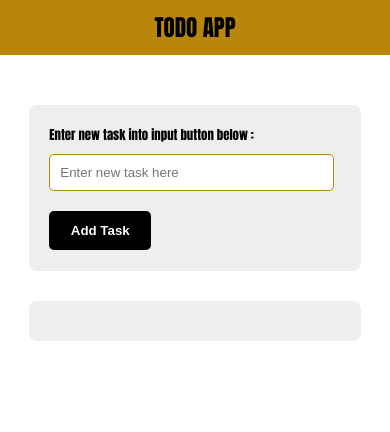
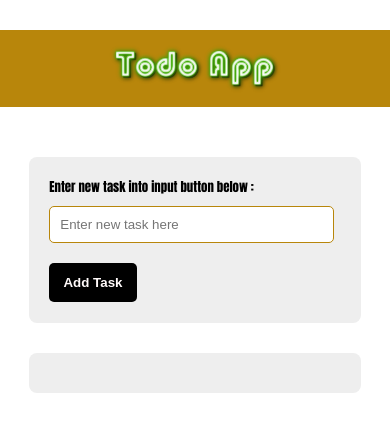
Before and after one commit to De-Black-Phoenix/ToDo-List-2, a plain HTML site: page index.html in a window 390 px wide. Drawn offline with Linux system fonts and the light colour scheme.

Commit message:
Header container modifications Logo adjustments

```diff
--- a/index.html
+++ b/index.html
@@ -12,7 +12,9 @@
     <script defer src="app2.js"></script>
 </head>
 <body>
-    <h1 class="heading">TODO APP</h1>
+    <div class="header_container">
+            <img class="header_titile-img" src="./Images/todo-neon.png" alt="">
+    </div>
 
     <div class="main_container">
 
--- a/style.css
+++ b/style.css
@@ -5,19 +5,30 @@
 
 body {
     font-weight: 600;
-    font-size: 1.2em;
     background-color: #fff;
     font-family: Impact, Haettenschweiler, 'Arial Narrow Bold', sans-serif;
 }
 
-.heading {
-    padding: 10px;
-    font-weight: 800;
+.header_container {
+    padding: 10px 15px;
     margin-top: 30px;
     margin-bottom: 50px;
-    text-align: center;
+    display: flex;
+    background-color: darkgoldenrod;
+}
+
+.header_titile-img {
+    width: 250px;
+    margin: auto;
+}
+
+.hey {
+    font-family: Verdana, Geneva, Tahoma, sans-serif;
+}
+
+.heading {
+    /* font-weight: 800;/ */
     font-size: 1.8em;
-    background-color: darkgoldenrod;
 }
 
 .main_container {
@@ -106,7 +117,7 @@ body {
     }
 } */
 
-@media screen and (max-width: 600px) {
+@media screen and (max-width: 935px) {
 
     body {
         font-size: 0.8em ;
@@ -137,7 +148,7 @@ body {
     }
 
     .container-2 button {
-        width: 35%;
+        max-width: 13%;
     }
 
     .heading {
@@ -146,3 +157,53 @@ body {
 
     /* .main_container {background-color: aquamarine;} */
 }
+
+@media screen and (max-width: 800px) {
+    .container-2 button {
+        max-width: 15%;
+    }
+
+    .header_titile-img { width: 230px; }
+}
+
+@media screen and (max-width: 700px) {
+    .container-2 button {
+        max-width: 18%;
+    }
+
+    .header_titile-img { width: 200px; }
+}
+
+@media screen and (max-width: 600px) {
+    .container-2 button {
+        max-width: 25%;
+    }
+
+    .header_titile-img { width: 180px; }
+}
+
+@media screen and (max-width: 450px) {
+    .container-2 button {
+        max-width: 30%;
+    }
+}
+
+@media screen and (max-width: 380px) {
+    .container-2 button {
+        max-width: 35%;
+    }
+
+    .header_titile-img { width: 150px; }
+}
+
+@media screen and (max-width: 350px) {
+    .container-2 button {
+        max-width: 38%;
+    }
+}
+
+@media screen and (max-width: 305px) {
+    .container-2 button {
+        max-width: 45%;
+    }
+}
```
Also changed, not shown: Images/todo-neon.png (added), Images/todo-text.png (added).
